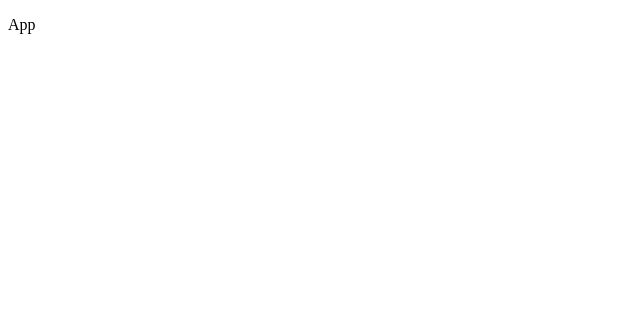
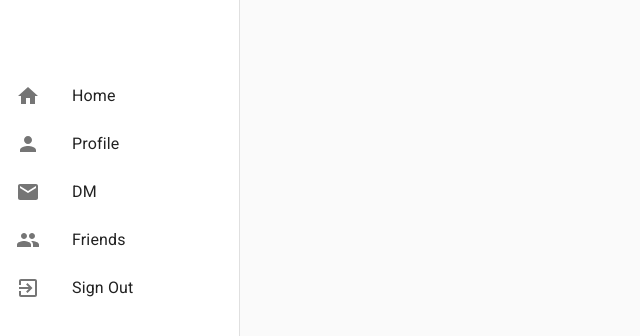
Before and after one commit to Naoya-abe/SNS-app-front, a React (Create React App) app: page / in a window 1280 px wide. Shown: the top 336 px of the page, without its empty margins (0-640 px from the left). Built offline with nearby package versions, Linux system fonts and the light colour scheme.

Commit message:
Added Navbar

```diff
--- a/src/components/App.js
+++ b/src/components/App.js
@@ -1,6 +1,7 @@
 import React from 'react';
 import { createMuiTheme } from '@material-ui/core/styles';
 import { ThemeProvider as MuiThemeProvider } from '@material-ui/styles';
+import Navbar from './Navbar';
 
 const theme = createMuiTheme({
   palette: {
@@ -20,6 +21,7 @@ const App = () => {
   return (
     <MuiThemeProvider theme={theme}>
       <p>App</p>
+      <Navbar />
     </MuiThemeProvider>
   );
 };
--- /dev/null
+++ b/src/components/Navbar.js
@@ -0,0 +1,91 @@
+import React from 'react';
+import { makeStyles } from '@material-ui/core/styles';
+import Drawer from '@material-ui/core/Drawer';
+import CssBaseline from '@material-ui/core/CssBaseline';
+import List from '@material-ui/core/List';
+import Typography from '@material-ui/core/Typography';
+import ListItem from '@material-ui/core/ListItem';
+import ListItemIcon from '@material-ui/core/ListItemIcon';
+import ListItemText from '@material-ui/core/ListItemText';
+import MailIcon from '@material-ui/icons/Mail';
+import HomeIcon from '@material-ui/icons/Home';
+import PersonIcon from '@material-ui/icons/Person';
+import PeopleIcon from '@material-ui/icons/People';
+import ExitToAppIcon from '@material-ui/icons/ExitToApp';
+import { withCookies } from 'react-cookie';
+
+const drawerWidth = 240;
+
+const useStyles = makeStyles((theme) => ({
+  root: {
+    display: 'flex',
+  },
+  drawer: {
+    width: drawerWidth,
+    flexShrink: 0,
+  },
+  drawerPaper: {
+    width: drawerWidth,
+  },
+  // necessary for content to be below app bar
+  toolbar: theme.mixins.toolbar,
+  content: {
+    flexGrow: 1,
+    backgroundColor: theme.palette.background.default,
+    padding: theme.spacing(3),
+  },
+}));
+
+const Navbar = (props) => {
+  const classes = useStyles();
+  const Signout = (event) => {
+    props.cookies.remove('current-token');
+    window.location.href = '/';
+  };
+  const renderSwitch = (index) => {
+    switch (index) {
+      case 0:
+        return <HomeIcon />;
+      case 1:
+        return <PersonIcon />;
+      case 2:
+        return <MailIcon />;
+      case 3:
+        return <PeopleIcon />;
+      default:
+        return <ExitToAppIcon />;
+    }
+  };
+  return (
+    <div>
+      <CssBaseline />
+      <Drawer
+        className={classes.drawer}
+        variant='permanent'
+        classes={{
+          paper: classes.drawerPaper,
+        }}
+        anchor='left'
+      >
+        <div className={classes.toolbar} />
+        <List>
+          {['Home', 'Profile', 'DM', 'Friends', 'Sign Out'].map((text, index) =>
+            index === 4 ? (
+              <ListItem button key={text} onClick={Signout}>
+                <ListItemIcon>{renderSwitch(index)}</ListItemIcon>
+                <ListItemText primary={text} />
+              </ListItem>
+            ) : (
+              <ListItem button key={text}>
+                <ListItemIcon>{renderSwitch(index)}</ListItemIcon>
+                <ListItemText primary={text} />
+              </ListItem>
+            )
+          )}
+        </List>
+      </Drawer>
+    </div>
+  );
+};
+
+export default withCookies(Navbar);
```
